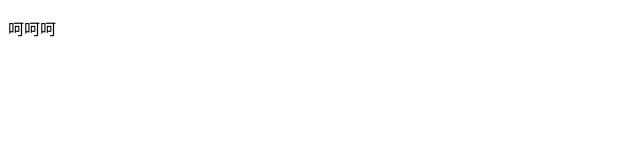
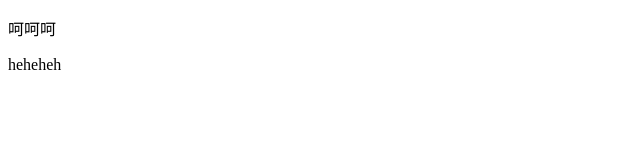
Before and after one commit to Fx20176666/60-, a plain HTML site: page index.html in a window 1280 px wide. Shown: the full height of the page, 0-640 px from the left. Drawn offline with Linux system fonts and the light colour scheme.

Commit message:
新的提交1

```diff
--- a/index.html
+++ b/index.html
@@ -9,6 +9,7 @@
 
 <body>
     <p>呵呵呵</p>
+    <p>heheheh </p>
 </body>
 
 </html>
```
